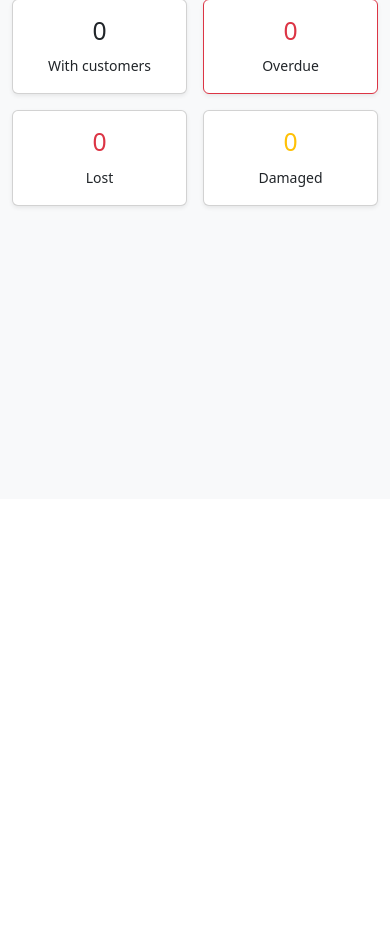
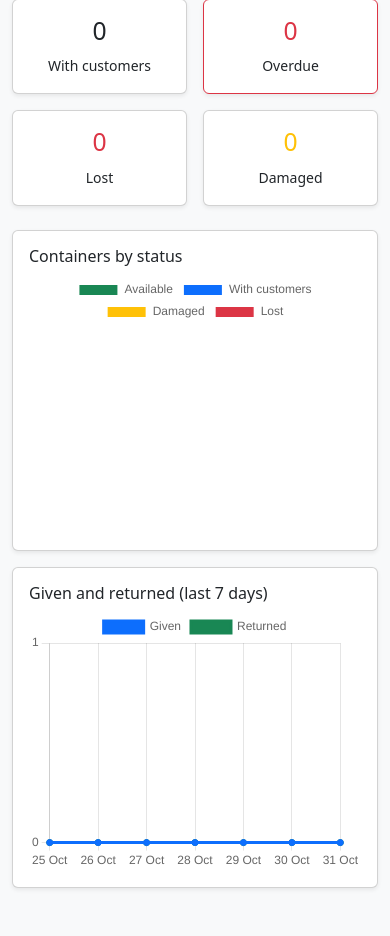
Before and after one commit to Kbhanu587/ReUseTrack, a Django app: page /dashboard/ in a window 390 px wide. Shown: the part 345-1281 px from the top of the page. Before the commit the page ends 554 px from the top, so only its background shows below. Run offline with Django 5.2, Linux system fonts and the light colour scheme; a user stored in the database is signed in; data comes from the database, SQL or seed files in the repository.

Commit message:
Lesson 13: dashboard charts

```diff
--- a/accounts/templates/accounts/dashboard.html
+++ b/accounts/templates/accounts/dashboard.html
@@ -44,10 +44,7 @@
             <h2 class="text-warning">{{ stats.damaged }}</h2><small>Damaged</small>
         </div></div>
     </div>
-</div>
-
-{% if user.role == 'ADMIN' %}
-<div class="row g-3 mb-4">
+    {% if user.role == 'ADMIN' %}
     <div class="col-6 col-md-3">
         <div class="card text-center shadow-sm"><div class="card-body">
             <h2>₹{{ stats.deposits }}</h2><small>Deposits collected</small>
@@ -58,6 +55,81 @@
             <h2>₹{{ stats.refunds }}</h2><small>Refunds issued</small>
         </div></div>
     </div>
+    {% endif %}
 </div>
-{% endif %}
+
+<div class="row g-3 mb-4">
+    <div class="col-md-5">
+        <div class="card shadow-sm"><div class="card-body">
+            <h6>Containers by status</h6>
+            <div style="position:relative; height:260px;"><canvas id="statusChart"></canvas></div>
+        </div></div>
+    </div>
+    <div class="col-md-7">
+        <div class="card shadow-sm"><div class="card-body">
+            <h6>Given and returned (last 7 days)</h6>
+            <div style="position:relative; height:260px;"><canvas id="activityChart"></canvas></div>
+        </div></div>
+    </div>
+    {% if user.role == 'ADMIN' %}
+    <div class="col-md-5">
+        <div class="card shadow-sm"><div class="card-body">
+            <h6>Deposits and refunds (₹)</h6>
+            <div style="position:relative; height:260px;"><canvas id="moneyChart"></canvas></div>
+        </div></div>
+    </div>
+    {% endif %}
+</div>
+
+{{ chart_data|json_script:"chart-data" }}
+<script src="https://cdn.jsdelivr.net/npm/chart.js@4.4.3/dist/chart.umd.min.js"></script>
+<script>
+    const data = JSON.parse(document.getElementById('chart-data').textContent);
+    Chart.defaults.animation = false;
+
+    new Chart(document.getElementById('statusChart'), {
+        type: 'doughnut',
+        data: {
+            labels: ['Available', 'With customers', 'Damaged', 'Lost'],
+            datasets: [{
+                data: data.status,
+                backgroundColor: ['#198754', '#0d6efd', '#ffc107', '#dc3545']
+            }]
+        },
+        options: { responsive: true, maintainAspectRatio: false }
+    });
+
+    new Chart(document.getElementById('activityChart'), {
+        type: 'line',
+        data: {
+            labels: data.labels,
+            datasets: [
+                { label: 'Given', data: data.given, borderColor: '#0d6efd', backgroundColor: '#0d6efd', tension: 0.3 },
+                { label: 'Returned', data: data.returned, borderColor: '#198754', backgroundColor: '#198754', tension: 0.3 }
+            ]
+        },
+        options: {
+            responsive: true,
+            maintainAspectRatio: false,
+            scales: { y: { beginAtZero: true, ticks: { precision: 0 } } }
+        }
+    });
+
+    const moneyCanvas = document.getElementById('moneyChart');
+    if (moneyCanvas && data.money) {
+        new Chart(moneyCanvas, {
+            type: 'bar',
+            data: {
+                labels: ['Deposits collected', 'Refunds issued'],
+                datasets: [{ data: data.money, backgroundColor: ['#198754', '#dc3545'] }]
+            },
+            options: {
+                responsive: true,
+                maintainAspectRatio: false,
+                plugins: { legend: { display: false } },
+                scales: { y: { beginAtZero: true } }
+            }
+        });
+    }
+</script>
 {% endblock %}
--- a/accounts/views.py
+++ b/accounts/views.py
@@ -1,7 +1,9 @@
+from datetime import timedelta
+
 from django.contrib import messages
 from django.contrib.auth import login
 from django.contrib.auth.decorators import login_required
-from django.db.models import Sum
+from django.db.models import Count, Sum
 from django.shortcuts import get_object_or_404, redirect, render
 from django.utils import timezone
 from django.views.decorators.http import require_POST
@@ -26,14 +28,21 @@ def register(request):
     return render(request, 'accounts/register.html', {'form': form})
 
 
+def _per_day(queryset, field, days):
+    rows = queryset.values(field).annotate(n=Count('id'))
+    counts = {row[field]: row['n'] for row in rows}
+    return [counts.get(day, 0) for day in days]
+
+
 @login_required
 def dashboard(request):
     business = request.user.business
+    today = timezone.localdate()
     containers = Container.objects.filter(business=business)
     overdue = Assignment.objects.filter(
         business=business,
         returned_date__isnull=True,
-        expected_return_date__lt=timezone.localdate(),
+        expected_return_date__lt=today,
     ).count()
 
     stats = {
@@ -45,6 +54,17 @@ def dashboard(request):
         'damaged': containers.filter(status=Container.Status.DAMAGED).count(),
     }
 
+    days = [today - timedelta(days=i) for i in range(6, -1, -1)]
+    assignments = Assignment.objects.filter(business=business)
+    chart_data = {
+        'labels': [d.strftime('%d %b') for d in days],
+        'status': [
+            stats['available'], stats['with_customer'], stats['damaged'], stats['lost'],
+        ],
+        'given': _per_day(assignments.filter(assigned_date__gte=days[0]), 'assigned_date', days),
+        'returned': _per_day(assignments.filter(returned_date__gte=days[0]), 'returned_date', days),
+    }
+
     if request.user.role == User.Role.ADMIN:
         def money_total(kind):
             result = Transaction.objects.filter(business=business, kind=kind).aggregate(total=Sum('amount'))
@@ -52,8 +72,9 @@ def dashboard(request):
 
         stats['deposits'] = money_total(Transaction.Kind.DEPOSIT)
         stats['refunds'] = money_total(Transaction.Kind.REFUND)
+        chart_data['money'] = [float(stats['deposits']), float(stats['refunds'])]
 
-    return render(request, 'accounts/dashboard.html', {'stats': stats})
+    return render(request, 'accounts/dashboard.html', {'stats': stats, 'chart_data': chart_data})
 
 
 def home(request):
```
